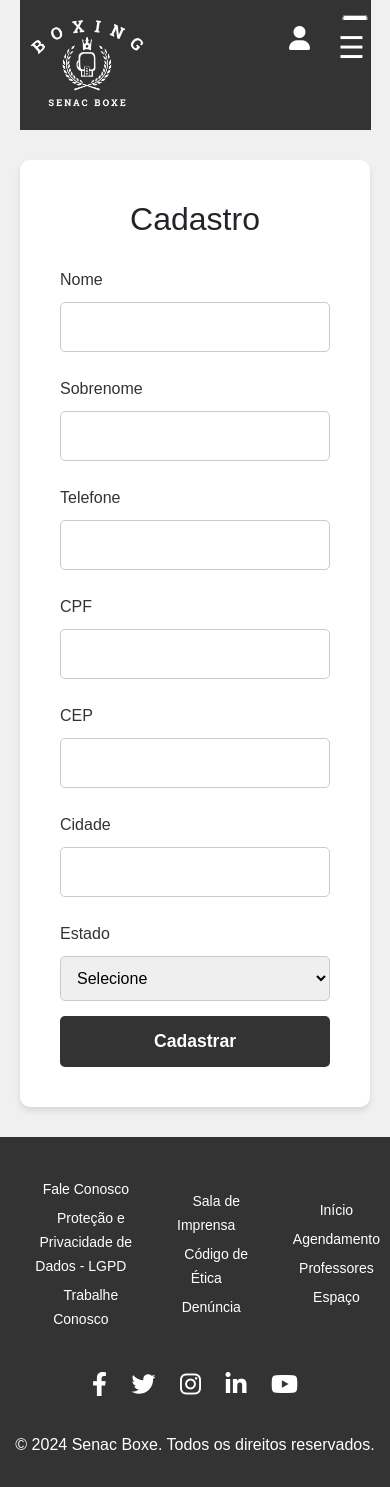
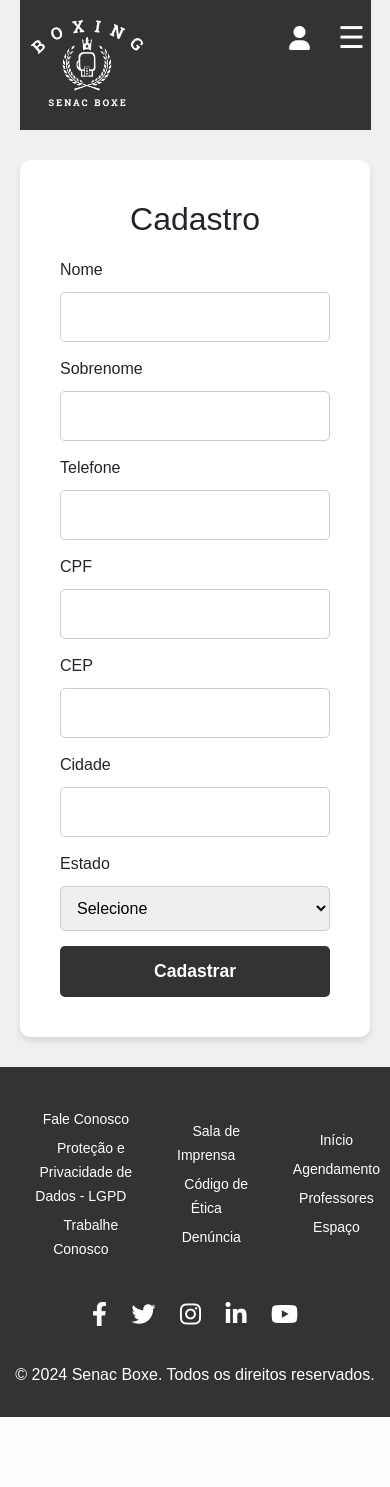
Before and after one commit to Mauricio-TW/Academia_Boxe, a PHP site: page /paginas/cadastro.php in a window 390 px wide; the page is wider, and only the part inside the window is pictured. After the commit the page ends 1417 px from the top of that part, so only its background shows below. Run offline with PHP 8.4, Linux system fonts and the light colour scheme.

Commit message:
Responsividade

```diff
--- a/CSS/cadastro.css
+++ b/CSS/cadastro.css
@@ -4,8 +4,6 @@
   font-family: 'Montserrat', sans-serif;
   background-color: #f0f0f0;
 }
-
-
 
 .login-container {
   display: flex;
@@ -34,12 +32,6 @@
   font-size: 2rem;
   margin-bottom: 20px;
   text-align: center;
-  }
-
-  label {
-    font-size: 1rem;
-    margin-top: 10px;
-    color: #333;
 }
 
 input[type="text"],
```
Lines whose indentation alone changed are shown as unchanged.
